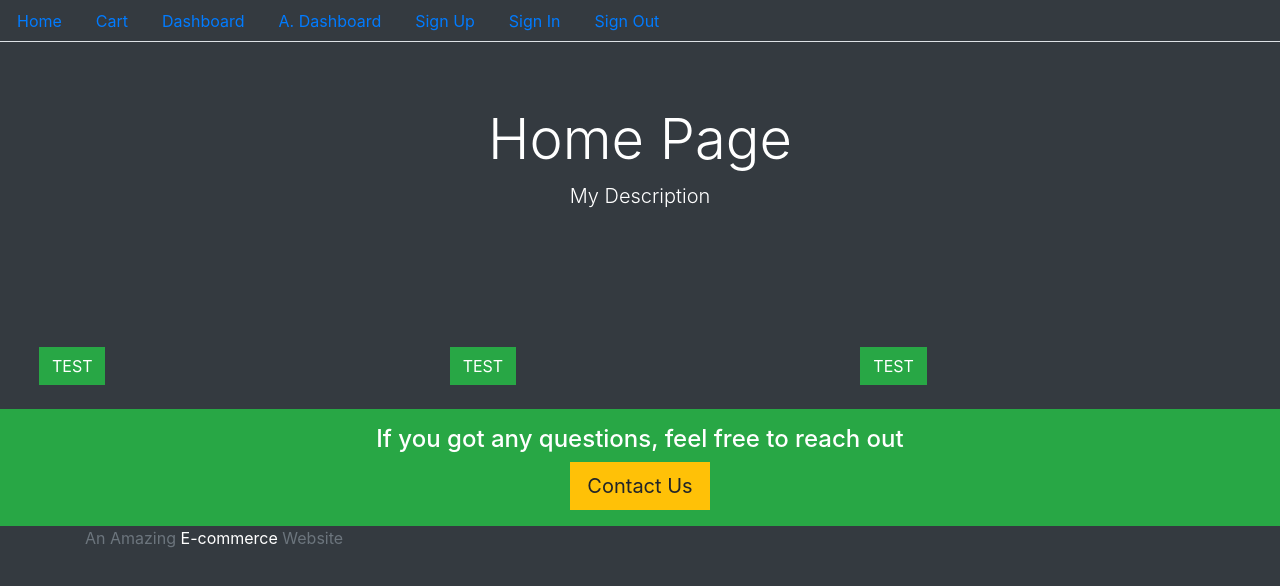
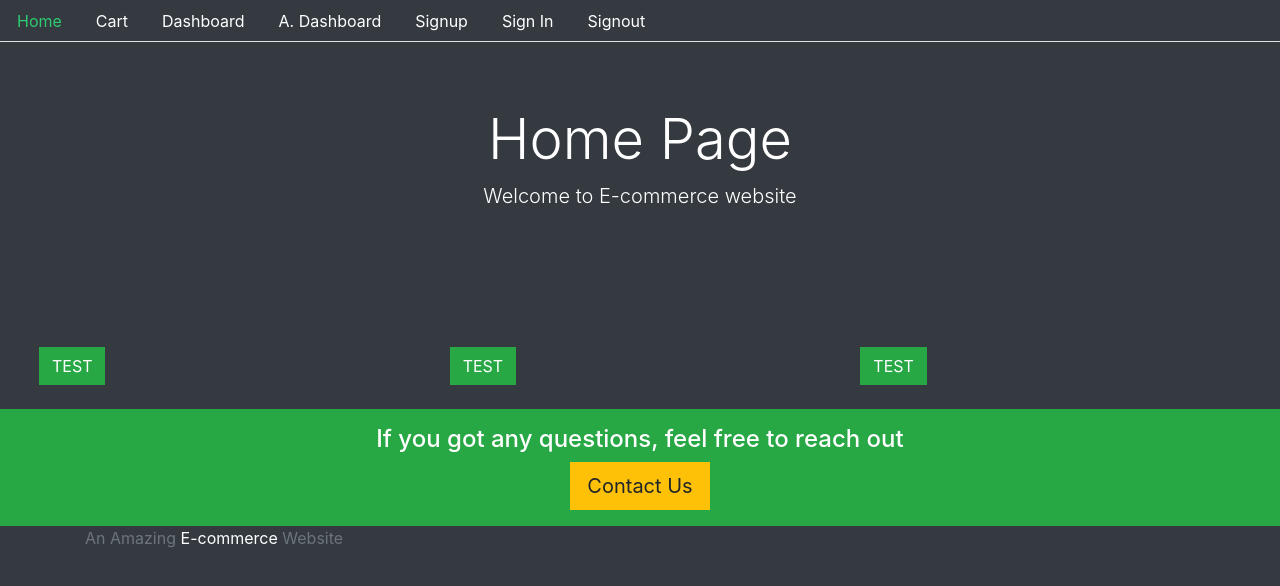
Before and after one commit to rishabhkumar16/E-commerce-MERN, a React (Create React App) app in the folder projfrontend/: page / in a window 1280 px wide. Shown: the top 586 px of the page. Built offline with nearby package versions, Linux system fonts and the light colour scheme.

Commit message:
Working on frontend

```diff
--- a/projfrontend/src/Routes.js
+++ b/projfrontend/src/Routes.js
@@ -1,11 +1,17 @@
 import React from 'react';
 import {BrowserRouter, Switch, Route} from 'react-router-dom';
-import Home from './core/Home'
+import Home from './core/Home';
+import Signin from './user/Signin';
+import Signup from './user/Signup';
+
+
 const Routes = () => {
     return (
         <BrowserRouter>
             <switch>
                 <Route path="/" exact component={Home} />
+                <Route path="/signup" exact component={Signup} />
+                <Route path="/signin" exact component={Signin} />
             </switch>
         </BrowserRouter>
         );
--- a/projfrontend/src/core/Home.js
+++ b/projfrontend/src/core/Home.js
@@ -6,7 +6,7 @@
 export default function Home() {
     console.log("API IS", API);
     return (
-        <Base title="Home Page">
+        <Base title="Home Page" description="Welcome to E-commerce website">
             <div className="row">
                 <div className="col-4">
                     <button className="btn btn-success">TEST</button>
--- a/projfrontend/src/core/Menu.js
+++ b/projfrontend/src/core/Menu.js
@@ -1,30 +1,78 @@
-import React from 'react';
-import {Link, withRouter} from 'react-router-dom';
-const Menu = () => (
+import React from "react";
+import { Link, withRouter } from "react-router-dom";
+
+const currentTab = (history, path) => {
+  if (history.location.pathname === path) {
+    return { color: "#2ecc72" };
+  } else {
+    return { color: "#FFFFFF" };
+  }
+};
+
+const Menu = ({ history }) => (
   <div>
     <ul className="nav nav-tabs bg-dark">
       <li className="nav-item">
-                <Link className="nav-link" to="/">Home</Link>
+        <Link style={currentTab(history, "/")} className="nav-link" to="/">
+          Home
+        </Link>
       </li>
       <li className="nav-item">
-                <Link className="nav-link" to="/">Cart</Link>
+        <Link
+          style={currentTab(history, "/cart")}
+          className="nav-link"
+          to="/cart"
+        >
+          Cart
+        </Link>
       </li>
       <li className="nav-item">
-                <Link className="nav-link" to="/">Dashboard</Link>
+        <Link
+          style={currentTab(history, "/user/dashboard")}
+          className="nav-link"
+          to="/user/dashboard"
+        >
+          Dashboard
+        </Link>
       </li>
       <li className="nav-item">
-                <Link className="nav-link" to="/">A. Dashboard</Link>
+        <Link
+          style={currentTab(history, "/admin/dashboard")}
+          className="nav-link"
+          to="/admin/dashboard"
+        >
+          A. Dashboard
+        </Link>
       </li>
       <li className="nav-item">
-                <Link className="nav-link" to="/">Sign Up</Link>
+        <Link
+          style={currentTab(history, "/signup")}
+          className="nav-link"
+          to="/signup"
+        >
+          Signup
+        </Link>
       </li>
       <li className="nav-item">
-                <Link className="nav-link" to="/">Sign In</Link>
+        <Link
+          style={currentTab(history, "/signin")}
+          className="nav-link"
+          to="/signin"
+        >
+          Sign In
+        </Link>
       </li>
       <li className="nav-item">
-                <Link className="nav-link" to="/">Sign Out</Link>
+        <Link
+          style={currentTab(history, "/signout")}
+          className="nav-link"
+          to="/signout"
+        >
+          Signout
+        </Link>
       </li>
     </ul>
   </div>
 );
+
 export default withRouter(Menu);
--- a/projfrontend/src/user/Signin.js
+++ b/projfrontend/src/user/Signin.js
@@ -0,0 +1,12 @@
+import React, { useState} from 'react';
+import Base from '../core/Base';
+ import {Link} from 'react-router-dom';
+
+ const Signin  = () => {
+     return (
+         <Base title="SignIn Page" description="A page for user to signin!!!">
+         <h1>Sign In Works</h1>
+         </Base>
+     );
+ };
+ export default Signin;
--- a/projfrontend/src/user/Signup.js
+++ b/projfrontend/src/user/Signup.js
@@ -0,0 +1,12 @@
+ import React, { useState} from 'react';
+import Base from '../core/Base';
+ import {Link} from 'react-router-dom';
+
+ const Signup  = () => {
+     return (
+         <Base title="Signup Page" description="A page for user to signup!!!">
+         <h1>Sign Up Works</h1>
+         </Base>
+     );
+ };
+ export default Signup;
```
Lines whose indentation alone changed are shown as unchanged.
